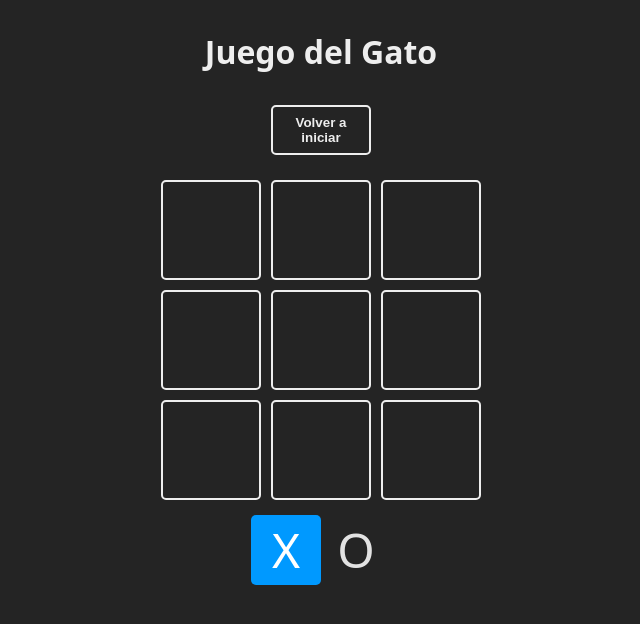
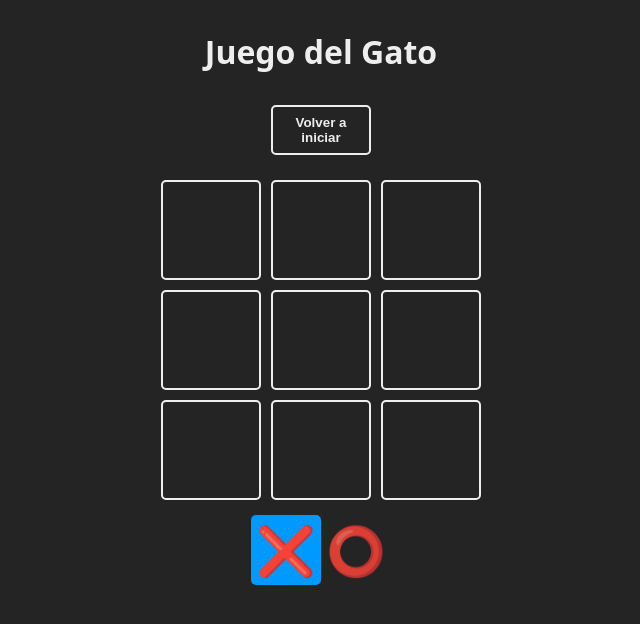
Before and after one commit to Yoel-Gasca/GatoJuego, a React (Vite) app: page / in a window 1280 px wide. Shown: the top 624 px of the page, without its empty margins (319-959 px from the left). Built offline with nearby package versions, Linux system fonts and the light colour scheme.

Commit message:
New Turns emojis

```diff
--- a/src/constants.js
+++ b/src/constants.js
@@ -1,6 +1,6 @@
 export const TURNS = {
-    X: 'X',
-    O: 'O'
+    X: '❌',
+    O: '⭕'
 };
 //Conbinaciones ganadoras
 export const WINNER_COMBOS =[
```
